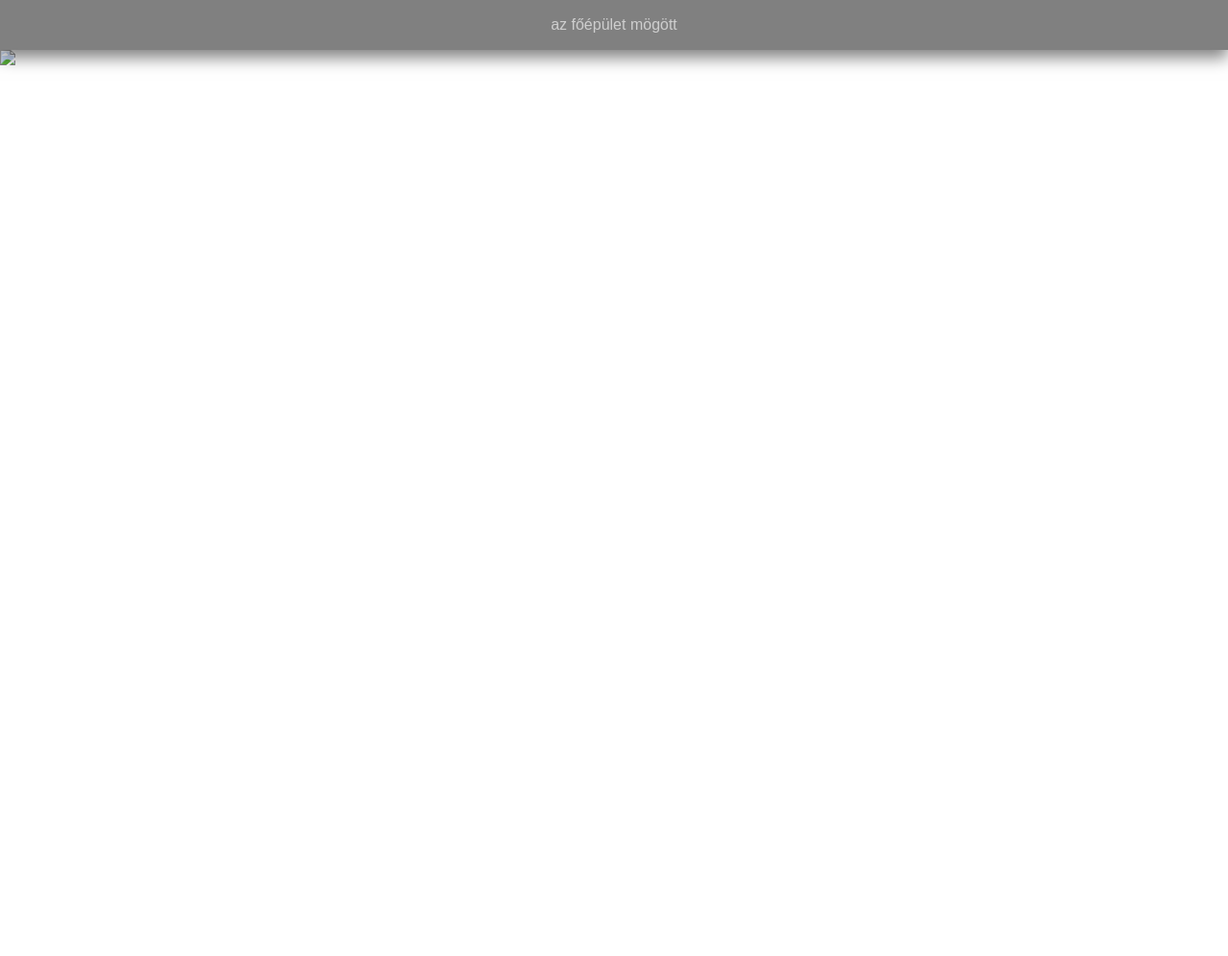
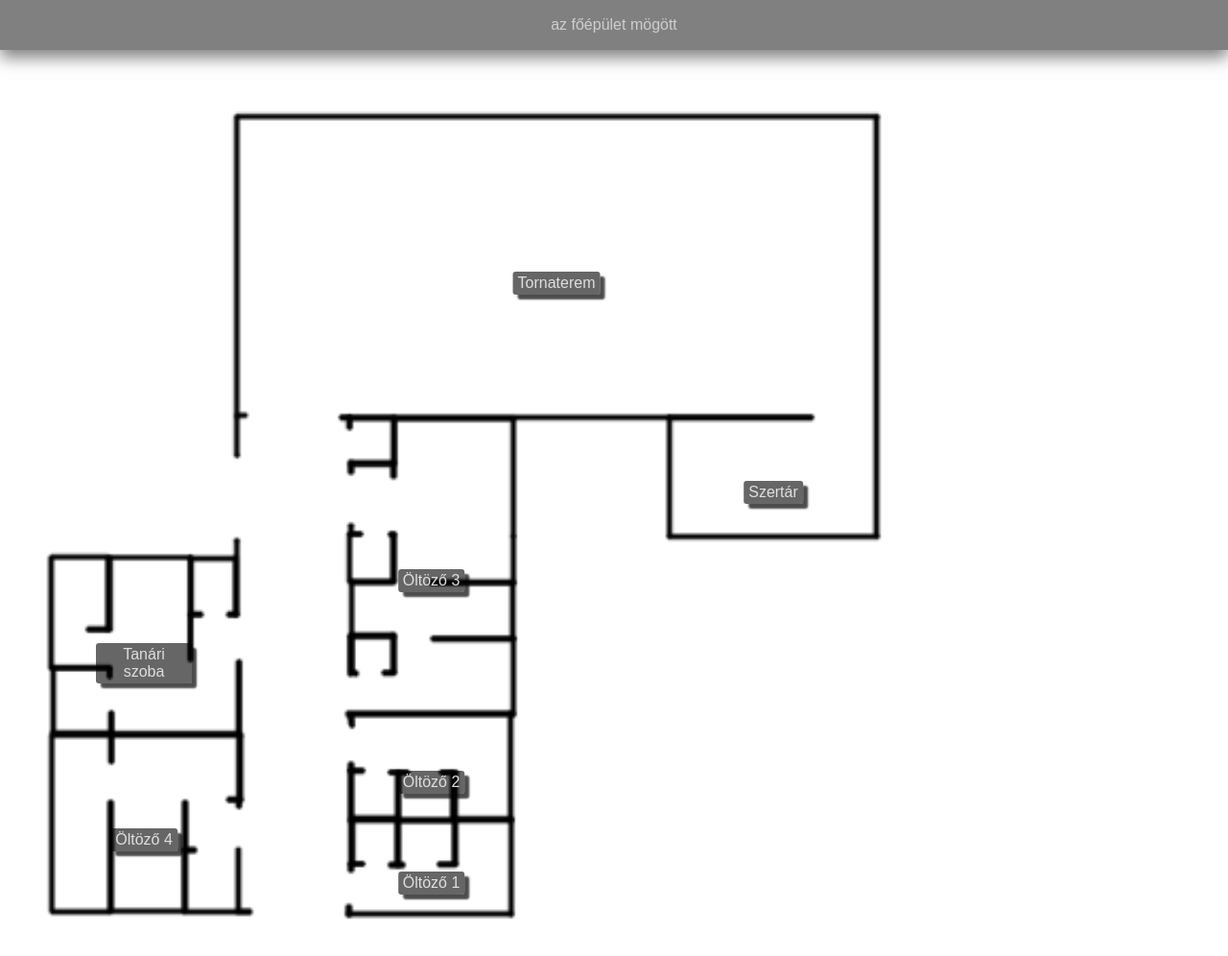
Before and after one commit to BBpezsgo/HDRB.GsziMap.io, a plain HTML site: page docs/buildings/buildingD.html in a window 1280 px wide. Shown: the part 58-1054 px from the top of the page at 96% size. Before the commit the page ends 800 px from the top, so only its background shows below. Drawn offline with Linux system fonts and the light colour scheme.

Commit message:
Update buildingD.html

```diff
--- a/docs/buildings/buildingD.html
+++ b/docs/buildings/buildingD.html
@@ -6,6 +6,8 @@
     <meta name="viewport" content="width=device-width, initial-scale=1">
     <link rel="stylesheet" href="../mapStyles.css">
     <link rel="stylesheet" href="../styles/scrollbar.css">
+    <!--<link rel="stylesheet" href="../styles/load.css">-->
+    <link rel="stylesheet" href="../styles/classes.css">
     <script src="../scripts.js"></script>
 </head>
 
@@ -17,7 +19,29 @@
     </div>
 
     <div class="mainMap">
-        <img src="../aaaaaaaaaaaaaaaaaaa.jpg">
+        <img src="./images/buildingD.png">
+
+        <div class="class" style="top: 67px; left: 244px; width: 672px; height: 319px;">
+            <p>Tornaterem</p>
+        </div>
+        <div class="class" style="top: 380px; left: 694px; width: 224px; height: 130px;">
+            <p>Szertár</p>
+        </div>
+        <div class="class" style="top: 380px; left: 360px; width: 179px; height: 313px;">
+            <p>Öltöző 3</p>
+        </div>
+        <div class="class" style="top: 689px; left: 360px; width: 179px; height: 116px;">
+            <p>Öltöző 2</p>
+        </div>
+        <div class="class" style="top: 800px; left: 360px; width: 179px; height: 103px;">
+            <p>Öltöző 1</p>
+        </div>
+        <div class="class" style="top: 528px; left: 50px; width: 200px; height: 189px;">
+            <p>Tanári szoba</p>
+        </div>
+        <div class="class" style="top: 712px; left: 50px; width: 200px; height: 189px;">
+            <p>Öltöző 4</p>
+        </div>
     </div>
 
     <!--Anti select-->
```
